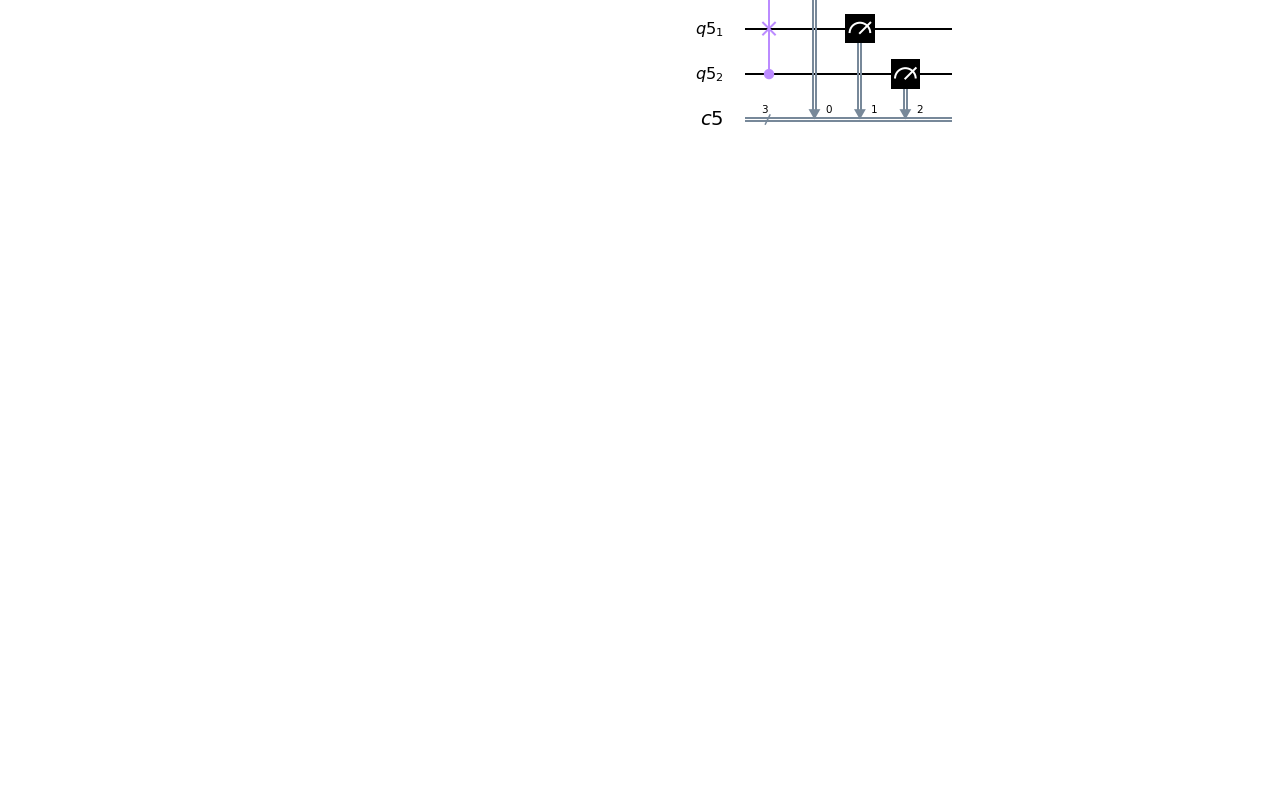
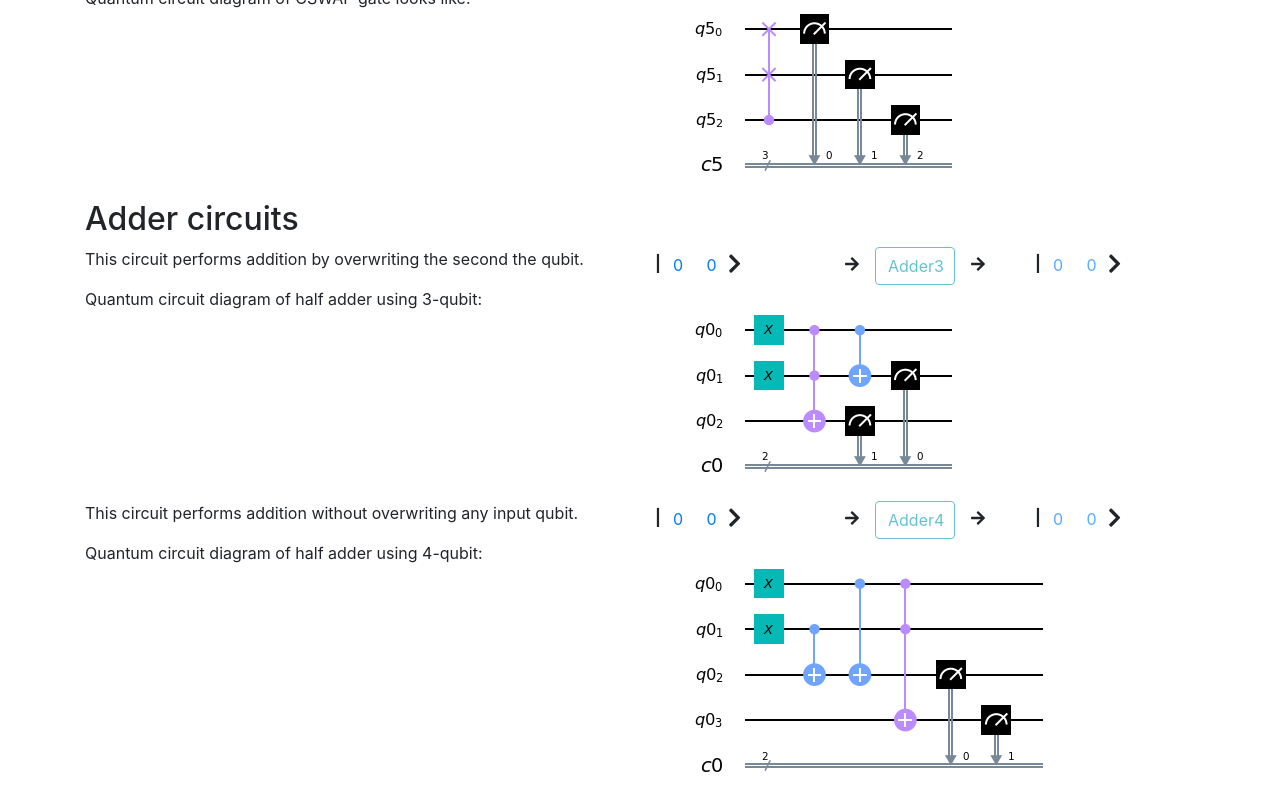
Before and after one commit to abhiShandy/learn-gates, a React (Create React App) app: page / in a window 1280 px wide. Shown: the part 1877-2677 px from the top of the page. Before the commit the page ends 2031 px from the top, so only its background shows below. Built offline with nearby package versions, Linux system fonts and the light colour scheme.

Commit message:
adder circuits

```diff
--- a/public/index.html
+++ b/public/index.html
@@ -30,7 +30,10 @@
   <body>
     <noscript>You need to enable JavaScript to run this app.</noscript>
     <main class="container">
-      <h1 class="display-1 text-center">QuMystery</h1>
+      <h1 class="display-1 text-center">
+        <b class="font-weight-bolder">Q</b><b>M</b><b class="font-weight-lighter">ystery</b>
+      </h1>
+      <h2 class="text-center font-weight-light">An interactive web-app to learn Quantum Computing</h2>
       <div id="root"></div>
     </main>
     <!--
--- a/src/App.js
+++ b/src/App.js
@@ -6,6 +6,8 @@ import cnotgate from './cNotgate.png';
 import ccnotgate from './ccnotGate.png';
 import cswapgate from './cswapgate.png';
 import swapgate from './swapgate.png';
+import adder3 from './3qAdder.png';
+import adder4 from './4qAdder.png';
 import './App.css';
 
 function Desc(props) {
@@ -18,7 +20,7 @@ function Desc(props) {
 
 function Gate(props) {
   return (
-    <span className="Gate col-md-2">
+    <span className="Gate col-sm-2">
       <FontAwesomeIcon icon={faArrowRight}/>
       <div className="btn btn-outline-info disabled">{props.value}</div>
       <FontAwesomeIcon icon={faArrowRight}/>
@@ -28,7 +30,7 @@ function Gate(props) {
 
 function SingleOutQubit(props) {
   return (
-    <div className="col-md-2">
+    <div className="col-sm-2">
       <span className="bar">|</span>
       <div className="btn btn-outline-primary bit disabled">
         {props.value}
@@ -40,7 +42,7 @@ function SingleOutQubit(props) {
 
 function TwoOutQubits(props) {
   return (
-    <div className="col-md-2">
+    <div className="col-sm-2">
       <span className="bar">|</span>
       <div className="btn btn-outline-primary bit disabled">{props.value[0]}</div>
       <div className="btn btn-outline-primary bit disabled">{props.value[1]}</div>
@@ -49,9 +51,34 @@ function TwoOutQubits(props) {
   );
 }
 
+function ThreeOutQubits(props) {
+  return (
+    <div className="col-sm-2">
+      <span className="bar">|</span>
+      <div className="btn btn-outline-primary bit disabled">{props.value[0]}</div>
+      <div className="btn btn-outline-primary bit disabled">{props.value[1]}</div>
+      <div className="btn btn-outline-primary bit disabled">{props.value[2]}</div>
+      <FontAwesomeIcon icon={faChevronRight} size='lg'/>
+    </div>
+  );
+}
+
+function FourOutQubits(props) {
+  return (
+    <div className="col-sm-2">
+      <span className="bar">|</span>
+      <div className="btn btn-outline-primary bit disabled">{props.value[0]}</div>
+      <div className="btn btn-outline-primary bit disabled">{props.value[1]}</div>
+      <div className="btn btn-outline-primary bit disabled">{props.value[2]}</div>
+      <div className="btn btn-outline-primary bit disabled">{props.value[3]}</div>
+      <FontAwesomeIcon icon={faChevronRight} size='lg'/>
+    </div>
+  );
+}
+
 function OutBit(props) {
   return (
-    <div className="col-md-2">
+    <div className="col-sm-2">
       <div className="btn btn-outline-primary bit disabled">{props.value}</div>
     </div>
   );
@@ -76,7 +103,7 @@ class BIT extends React.Component {
     return (
       <div className="row">
         <Desc value="A bit is the basic unit of classical information. It can either be 0 (false) or 1 (true). You can toggle it by clicking on it."/>
-        <div className="col-md-2">
+        <div className="col-sm-2">
           <button className="btn btn-outline-primary bit" onClick={() => this.handleClick()}>
             {this.state.value?'1':'0'}
           </button>
@@ -105,7 +132,7 @@ class NOT extends React.Component {
     return (
       <div className="row">
         <Desc value="NOT gate flips the bit"/>
-        <div className="col-md-2">
+        <div className="col-sm-2">
           <button className="btn btn-outline-primary bit" onClick={() => this.handleClick()}>
             {this.state.value?'1':'0'}
           </button>
@@ -139,7 +166,7 @@ class OR extends React.Component {
     return (
       <div className="row">
         <Desc value="OR gate produces true one either bit is true."/>
-        <div className="col-md-2">
+        <div className="col-sm-2">
           <button className="btn btn-outline-primary bit" onClick={() => this.handleClick(0)}>{this.state.bitsIn[0]}</button>
           <button className="btn btn-outline-primary bit" onClick={() => this.handleClick(1)}>{this.state.bitsIn[1]}</button>
         </div>
@@ -172,7 +199,7 @@ class NOR extends React.Component {
     return (
       <div className="row">
         <Desc value="NOR gate produces false one either bit is true. (opposte of OR gate)"/>
-        <div className="col-md-2">
+        <div className="col-sm-2">
           <button className="btn btn-outline-primary bit" onClick={() => this.handleClick(0)}>{this.state.bitsIn[0]}</button>
           <button className="btn btn-outline-primary bit" onClick={() => this.handleClick(1)}>{this.state.bitsIn[1]}</button>
         </div>
@@ -205,7 +232,7 @@ class AND extends React.Component {
     return (
       <div className="row">
         <Desc value="AND gate produces true when both input bits are true"/>
-        <div className="col-md-2">
+        <div className="col-sm-2">
           <button className="btn btn-outline-primary bit" onClick={() => this.handleClick(0)}>{this.state.bitsIn[0]}</button>
           <button className="btn btn-outline-primary bit" onClick={() => this.handleClick(1)}>{this.state.bitsIn[1]}</button>
         </div>
@@ -238,7 +265,7 @@ class NAND extends React.Component {
     return (
       <div className="row">
         <Desc value="NAND gate does the opposite of AND gate."/>
-        <div className="col-md-2">
+        <div className="col-sm-2">
           <button className="btn btn-outline-primary bit" onClick={() => this.handleClick(0)}>{this.state.bitsIn[0]}</button>
           <button className="btn btn-outline-primary bit" onClick={() => this.handleClick(1)}>{this.state.bitsIn[1]}</button>
         </div>
@@ -279,7 +306,7 @@ class XOR extends React.Component {
     return (
       <div className="row">
         <Desc value="XOR gate produces true when both input bits are different"/>
-        <div className="col-md-2">
+        <div className="col-sm-2">
           <button className="btn btn-outline-primary bit" onClick={() => this.handleClick(1)}>{this.state.bit1}</button>
           <button className="btn btn-outline-primary bit" onClick={() => this.handleClick(2)}>{this.state.bit2}</button>
         </div>
@@ -326,20 +353,20 @@ class QUBIT extends React.Component {
         <Desc
           value="Qubit is the basic unit of quantum information. It can either be |0>, |1> or both but with some probability in each.
           Examples of single qubit: |0>, |1>. Examples of two qubit: |00>, |11>, |01>. You can toggle them by clicking on the digits."/>
-        <div className="col-md-2">
+        <div className="col-sm-2">
           <span className="bar">|</span>
           <button className="btn btn-outline-primary bit" onClick={() => this.handleClick(2)}>
             {this.state.qubitIn?'1':'0'}
           </button>
           <FontAwesomeIcon icon={faChevronRight} size="lg"/>
         </div>
-        <div className="col-md-2">
+        <div className="col-sm-2">
           <span className="bar">|</span>
           <button className="btn btn-outline-primary bit" onClick={() => this.handleClick(0)}>{this.state.qubitsIn2[0]}</button>
           <button className="btn btn-outline-primary bit" onClick={() => this.handleClick(1)}>{this.state.qubitsIn2[1]}</button>
         <FontAwesomeIcon icon={faChevronRight} size='lg'/>
         </div>
-        <div className="col-md-2">
+        <div className="col-sm-2">
           <span className="bar">|</span>
           <button className="btn btn-outline-primary bit" onClick={() => this.handleClick(2)}>{this.state.qubitsIn3[0]}</button>
           <button className="btn btn-outline-primary bit" onClick={() => this.handleClick(3)}>{this.state.qubitsIn3[1]}</button>
@@ -370,7 +397,7 @@ class X extends React.Component {
     return (
       <div className="row">
         <Desc value="X quantum gate flips the qubit, similar to NOT classical gate."/>
-        <div className="col-md-2">
+        <div className="col-sm-2">
           <span className="bar">|</span>
           <button className="btn btn-outline-primary bit" onClick={() => this.handleClick()}>
             {this.state.qubitIn?'1':'0'}
@@ -410,7 +437,7 @@ class SWAP extends React.Component {
     return (
       <div className="row">
         <Desc value="SWAP quantum gate swaps the two qubits."/>
-        <div className="col-md-2">
+        <div className="col-sm-2">
           <span className="bar">|</span>
           <button className="btn btn-outline-primary bit" onClick={() => this.handleClick(0)}>{this.state.qubitsIn[0]}</button>
           <button className="btn btn-outline-primary bit" onClick={() => this.handleClick(1)}>{this.state.qubitsIn[1]}</button>
@@ -453,7 +480,7 @@ class CNOT extends React.Component {
     return (
       <div className="row">
         <Desc value="CNOT quantum gate flips the second qubit if the first qubit is |1>."/>
-        <div className="col-md-2">
+        <div className="col-sm-2">
           <span className="bar">|</span>
           <button className="btn btn-outline-primary bit" onClick={() => this.handleClick(0)}>{this.state.qubitsIn[0]}</button>
           <button className="btn btn-outline-primary bit" onClick={() => this.handleClick(1)}>{this.state.qubitsIn[1]}</button>
@@ -498,7 +525,7 @@ class CCNOT extends React.Component {
     return (
       <div className="row">
         <Desc value="CCNOT quantum gate (also called Toffoli gate) flips the third qubit if the first two qubits are |1>."/>
-        <div className="col-md-2">
+        <div className="col-sm-2">
           <span className="bar">|</span>
           <button className="btn btn-outline-primary bit" onClick={() => this.handleClick(0)}>{this.state.qubitsIn[0]?'1':'0'}</button>
           <button className="btn btn-outline-primary bit" onClick={() => this.handleClick(1)}>{this.state.qubitsIn[1]?'1':'0'}</button>
@@ -506,7 +533,7 @@ class CCNOT extends React.Component {
           <FontAwesomeIcon icon={faChevronRight} size='lg'/>
         </div>
           <Gate value="CCNOT"/>
-        <div className="col-md-2">
+        <div className="col-sm-2">
           <span className="bar">|</span>
           <div className="btn btn-outline-primary bit disabled">{this.state.qubitsOut[0]?'1':'0'}</div>
           <div className="btn btn-outline-primary bit disabled">{this.state.qubitsOut[1]?'1':'0'}</div>
@@ -550,7 +577,7 @@ class CSWAP extends React.Component {
     return (
       <div className="row">
         <Desc value="CSWAP quantum gate (also called Fredkin gate) swaps the last two qubits if the first qubit is |1>."/>
-        <div className="col-md-2">
+        <div className="col-sm-2">
           <span className="bar">|</span>
           <button className="btn btn-outline-primary bit" onClick={() => this.handleClick(0)}>{this.state.qubitsIn[0]?'1':'0'}</button>
           <button className="btn btn-outline-primary bit" onClick={() => this.handleClick(1)}>{this.state.qubitsIn[1]?'1':'0'}</button>
@@ -558,7 +585,7 @@ class CSWAP extends React.Component {
           <FontAwesomeIcon icon={faChevronRight} size='lg'/>
         </div>
           <Gate value="CSWAP"/>
-        <div className="col-md-2">
+        <div className="col-sm-2">
           <span className="bar">|</span>
           <div className="btn btn-outline-primary bit disabled">{this.state.qubitsOut[0]?'1':'0'}</div>
           <div className="btn btn-outline-primary bit disabled">{this.state.qubitsOut[1]?'1':'0'}</div>
@@ -616,6 +643,103 @@ class App extends React.Component {
           <p className="col-md-6">Quantum circuit diagram of CSWAP gate looks like:</p>
           <img src={cswapgate}/>
         </div>
+        <h2 className="text-left">Adder circuits</h2>
+        <Adder3 />
+        <div className="row">
+          <p className="col-md-6">Quantum circuit diagram of half adder using 3-qubit:</p>
+          <img src={adder3}/>
+        </div>
+        <Adder4 />
+        <div className="row">
+          <p className="col-md-6">Quantum circuit diagram of half adder using 4-qubit:</p>
+          <img src={adder4}/>
+        </div>
+      </div>
+    );
+  }
+}
+
+class Adder3 extends React.Component {
+  constructor(props) {
+    super(props);
+    this.state = {
+      qubitsIn:  Array(2).fill(0),
+      qubitsOut: Array(2).fill(0),
+    };
+  }
+
+  handleClick(i) {
+    const qubitsIn  = this.state.qubitsIn.slice();
+    qubitsIn[i] = qubitsIn[i]==1?0:1;
+
+    const qubitsOut = this.state.qubitsOut.slice();
+    if (qubitsIn[0]==1) {
+      qubitsOut[0] = qubitsIn[1]==1?0:1;
+    } else {
+      qubitsOut[0] = qubitsIn[1];
+    }
+    qubitsOut[1] = (qubitsIn[0] && qubitsIn[1])?1:0;
+    this.setState({
+      qubitsIn:  qubitsIn,
+      qubitsOut: qubitsOut,
+    });
+  }
+
+  render() {
+    return (
+      <div className="row">
+        <Desc value="This circuit performs addition by overwriting the second the qubit."/>
+        <div className="col-sm-2">
+          <span className="bar">|</span>
+          <button className="btn btn-outline-primary bit" onClick={() => this.handleClick(0)}>{this.state.qubitsIn[0]}</button>
+          <button className="btn btn-outline-primary bit" onClick={() => this.handleClick(1)}>{this.state.qubitsIn[1]}</button>
+          <FontAwesomeIcon icon={faChevronRight} size='lg'/>
+        </div>
+        <Gate value="Adder3"/>
+        <TwoOutQubits value={this.state.qubitsOut}/>
+      </div>
+    );
+  }
+}
+
+class Adder4 extends React.Component {
+  constructor(props) {
+    super(props);
+    this.state = {
+      qubitsIn:  Array(2).fill(0),
+      qubitsOut: Array(2).fill(0),
+    };
+  }
+
+  handleClick(i) {
+    const qubitsIn  = this.state.qubitsIn.slice();
+    qubitsIn[i] = qubitsIn[i]==1?0:1;
+
+    const qubitsOut = this.state.qubitsOut.slice();
+    if (qubitsIn[0]==1) {
+      qubitsOut[0] = qubitsIn[1]==1?0:1;
+    } else {
+      qubitsOut[0] = qubitsIn[1];
+    }
+    qubitsOut[1] = (qubitsIn[0] && qubitsIn[1])?1:0;
+    this.setState({
+      qubitsIn:  qubitsIn,
+      qubitsOut: qubitsOut,
+    });
+  }
+
+  render() {
+    return (
+      <div className="row">
+        <Desc value="This circuit performs addition without overwriting any input qubit."/>
+        <div className="col-sm-2">
+          <span className="bar">|</span>
+          <button className="btn btn-outline-primary bit" onClick={() => this.handleClick(0)}>{this.state.qubitsIn[0]}</button>
+          <button className="btn btn-outline-primary bit" onClick={() => this.handleClick(1)}>{this.state.qubitsIn[1]}</button>
+          <FontAwesomeIcon icon={faChevronRight} size='lg'/>
+        </div>
+        <Gate value="Adder4"/>
+        <TwoOutQubits value={this.state.qubitsOut}/>
       </div>
     );
   }
```
Also changed, not shown: src/3qAdder.png (added), src/4qAdder.png (added).
